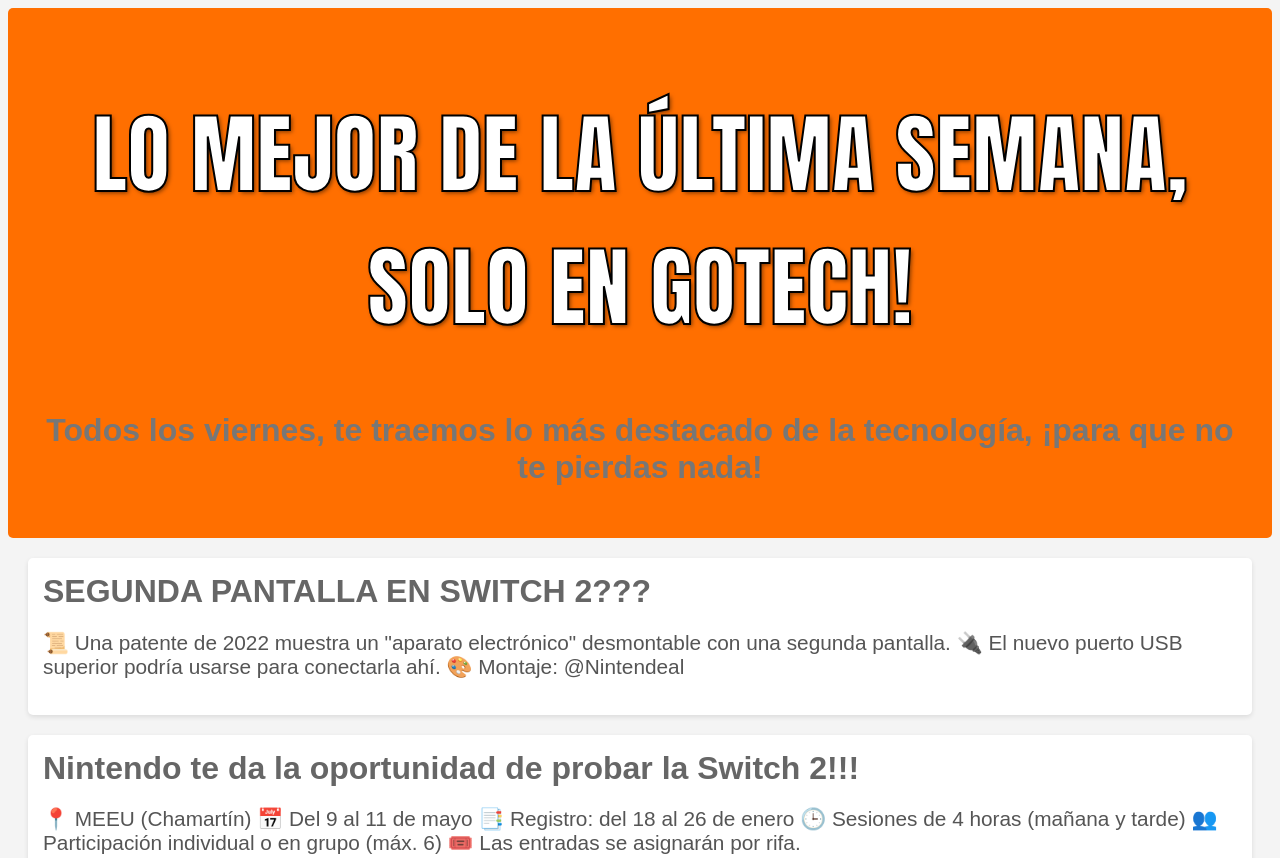
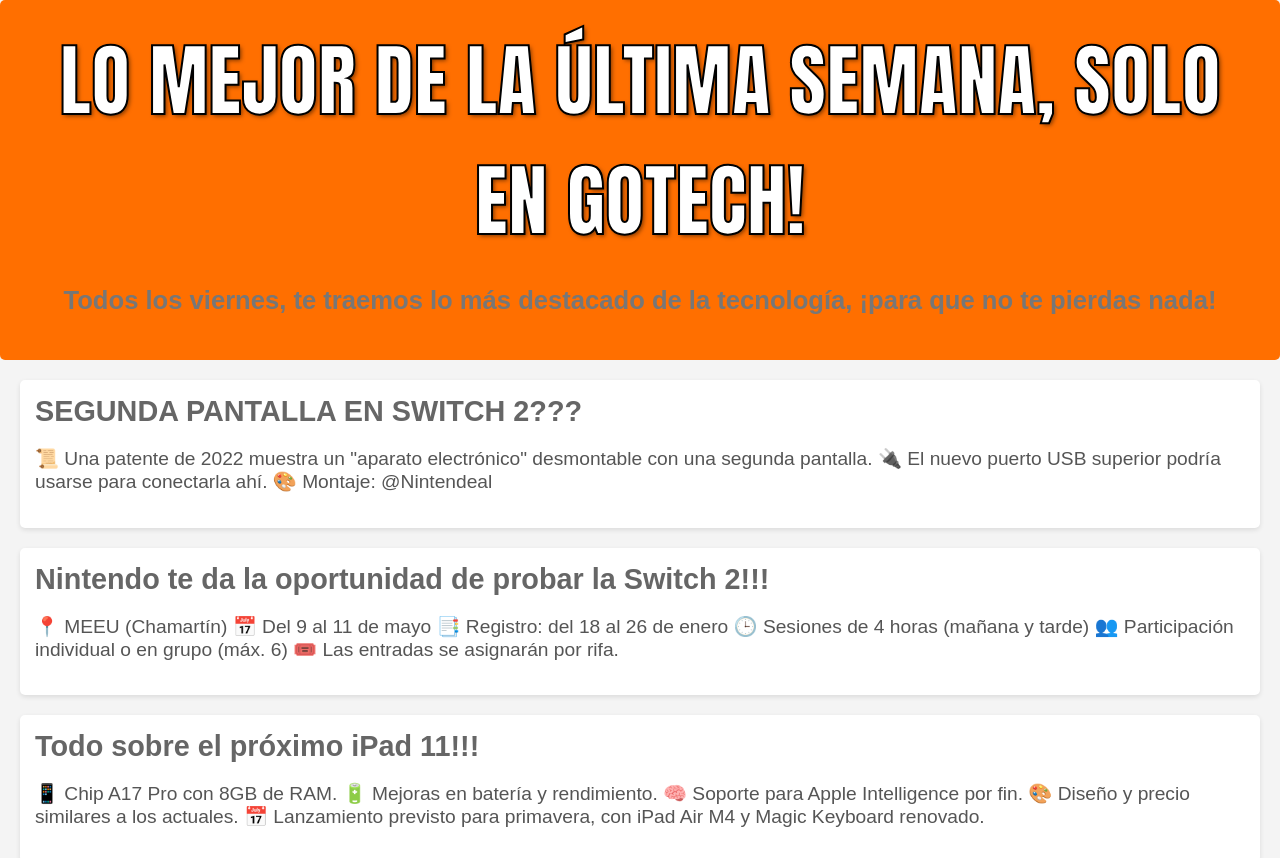
Before and after one commit to marcoooomp/GoTech, a plain HTML site: page index.html in a window 1280 px wide. Shown: the top 858 px of the page. Drawn offline with Linux system fonts and the light colour scheme.

Commit message:
Update index.html

```diff
--- a/index.html
+++ b/index.html
@@ -5,38 +5,117 @@
     <meta name="viewport" content="width=device-width, initial-scale=1.0">
     <title>Lo mejor de la última semana, solo en GoTech!</title>
     <style>
-        body { font-family: Arial, sans-serif; background-color: #f4f4f4; color: #333; font-size: 1.3rem; } /* Aumento general de tamaño de texto */
-        h1, h2 { font-weight: 700; text-align: center; }
+        body {
+            font-family: Arial, sans-serif;
+            background-color: #f4f4f4;
+            color: #333;
+            font-size: 1rem;
+            margin: 0;
+            padding: 0;
+        }
+
+        h1, h2 {
+            font-weight: 700;
+            text-align: center;
+            margin: 0;
+        }
+
         h1 {
             font-family: 'Impact', sans-serif; /* Fuente más gruesa y simple */
             color: #ffffff;
-            font-size: 5.5rem; /* Ajuste para que el título esté en una sola fila */
+            font-size: 5rem;
             text-shadow: 2px 2px 4px rgba(0, 0, 0, 0.5);
             text-transform: uppercase;
-            -webkit-text-stroke: 2px black; /* Borde negro alrededor del texto */
+            -webkit-text-stroke: 2px black;
         }
+
         h2 {
-            font-family: Arial, sans-serif; /* Fuente igual que el contenido */
-            color: #666666; /* Gris más oscuro para los titulares */
-            font-size: 2rem; /* Titulares de noticias */
+            font-family: Arial, sans-serif;
+            color: #666666;
+            font-size: 1.8rem;
             text-align: left;
-            font-weight: normal; /* Estilo normal para los titulares */
+            font-weight: normal;
         }
-        .news-item { margin-bottom: 20px; padding: 15px; background-color: #ffffff; border-radius: 5px; box-shadow: 0 2px 5px rgba(0, 0, 0, 0.1); }
+
+        .news-item {
+            margin-bottom: 20px;
+            padding: 15px;
+            background-color: #ffffff;
+            border-radius: 5px;
+            box-shadow: 0 2px 5px rgba(0, 0, 0, 0.1);
+        }
+
         .news-item h2 {
             margin: 0 0 10px 0;
-            font-size: 2rem;
+            font-size: 1.8rem;
             text-align: left;
-            font-weight: bold; /* Negrita para los titulares de noticias */
+            font-weight: bold;
         }
-        .news-item p { font-size: 1.3rem; color: #555; text-align: left; } /* Noticias alineadas a la izquierda */
-        header { background-color: #FF6F00; padding: 20px; text-align: center; border-radius: 5px; }
-        section { margin: 20px; }
+
+        .news-item p {
+            font-size: 1.2rem;
+            color: #555;
+            text-align: left;
+        }
+
+        header {
+            background-color: #FF6F00;
+            padding: 20px;
+            text-align: center;
+            border-radius: 5px;
+        }
+
+        section {
+            margin: 20px;
+        }
+
         p.subheading {
-            font-size: 2rem;
+            font-size: 1.6rem;
             color: #777;
             text-align: center;
-            font-weight: bold; /* Subtítulo más grande */
+            font-weight: bold;
+        }
+
+        /* Responsividad para móviles */
+        @media (max-width: 768px) {
+            h1 {
+                font-size: 3rem; /* Título más pequeño en pantallas móviles */
+            }
+
+            h2 {
+                font-size: 1.5rem; /* Ajustar tamaño de los subtítulos en móviles */
+            }
+
+            .news-item h2 {
+                font-size: 1.4rem; /* Ajuste del tamaño de los títulos de las noticias */
+            }
+
+            .news-item p {
+                font-size: 1rem; /* Ajuste de los textos de noticias en móviles */
+            }
+
+            p.subheading {
+                font-size: 1.4rem; /* Ajuste del subtítulo */
+            }
+        }
+
+        /* Diseño para pantallas más grandes */
+        @media (min-width: 769px) {
+            body {
+                font-size: 1.3rem; /* Aumento de tamaño de texto en pantallas grandes */
+            }
+
+            h1 {
+                font-size: 5rem;
+            }
+
+            .news-item h2 {
+                font-size: 1.8rem;
+            }
+
+            .news-item p {
+                font-size: 1.2rem;
+            }
         }
     </style>
 </head>
```
